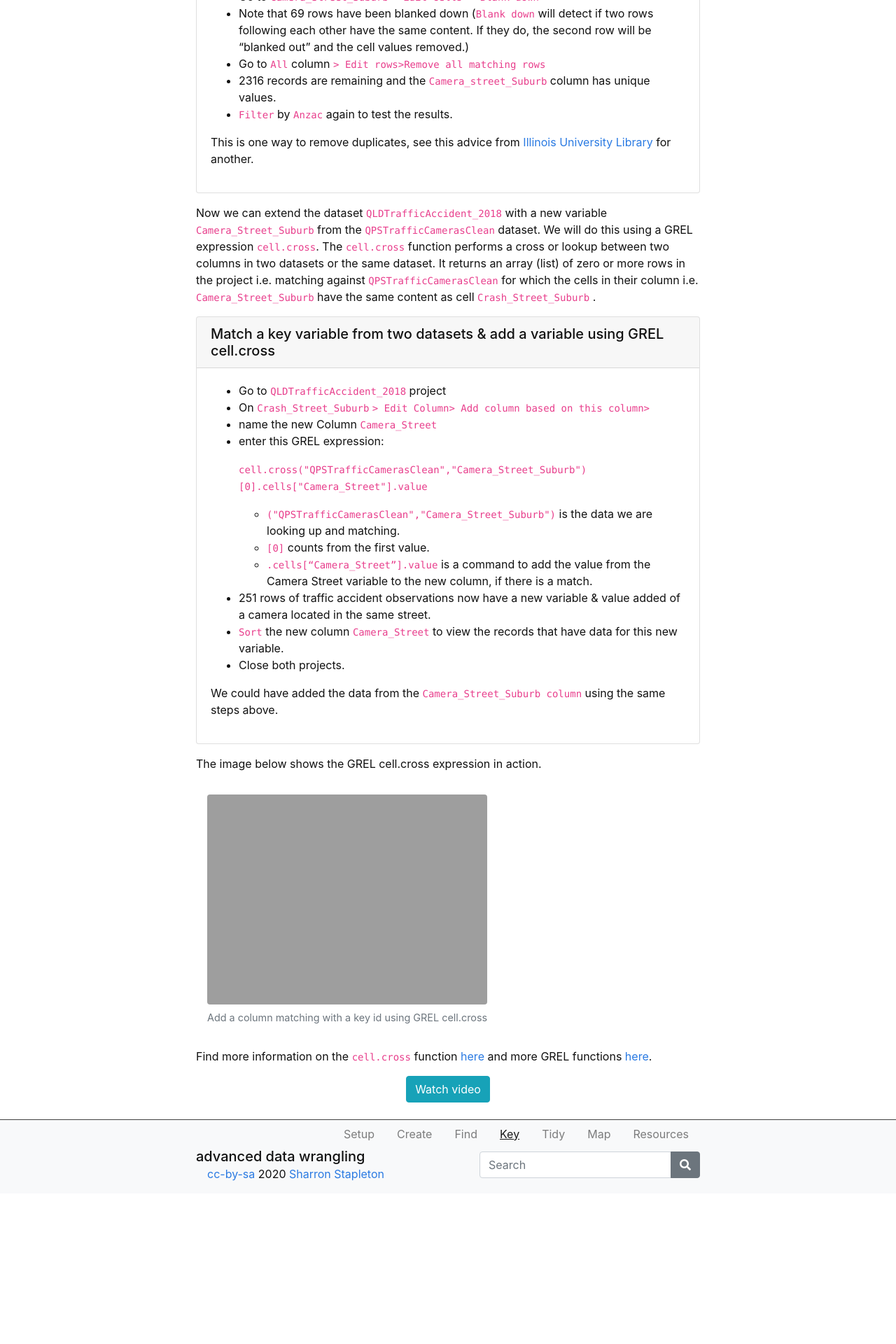
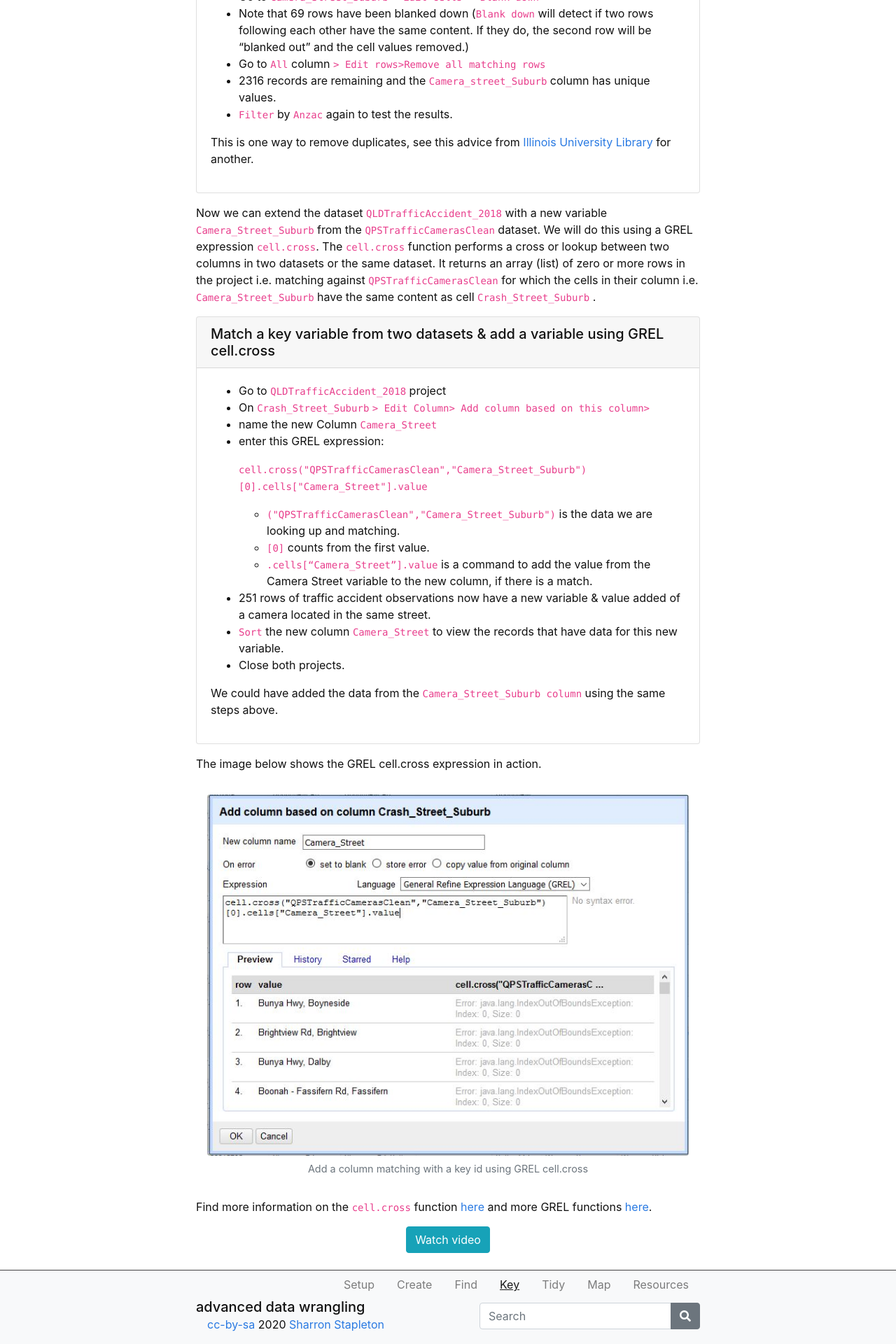
Before and after one commit to GULibrarySandbox/advanced-data-wrangle-old, a Jekyll site: the page built from content/4-lesson.md, in a window 1280 px wide. Shown: the part 953-2873 px from the top of the page at 70% size. Built offline with Jekyll 4.4.1, drawn with Linux system fonts in a browser that asks for light colours; before the commit the page ends 2658 px from its top, so only the background shows below that.

Commit message:
Update 4-lesson.md

```diff
--- a/content/4-lesson.md
+++ b/content/4-lesson.md
@@ -60,7 +60,7 @@ We could have added the data from the  `Camera_Street_Suburb column` using the s
 
 The image below shows the GREL cell.cross expression in action.
 
-{% include figure.html img="AORCellCross.JPG" alt="Add a column matching with a key id using GREL cell.cross" caption="Add a column matching with a key id using GREL cell.cross" width="100%" %}
+{% include figure.html img="ORCellCross.JPG" alt="Add a column matching with a key id using GREL cell.cross" caption="Add a column matching with a key id using GREL cell.cross" width="100%" %}
 
 Find more information on the  `cell.cross`  function [here](https://github.com/OpenRefine/OpenRefine/wiki/GREL-Other-Functions#crosscell-c-string-projectname-string-columnname) and more GREL functions [here](https://github.com/OpenRefine/OpenRefine/wiki/GREL-Functions).
 
```
